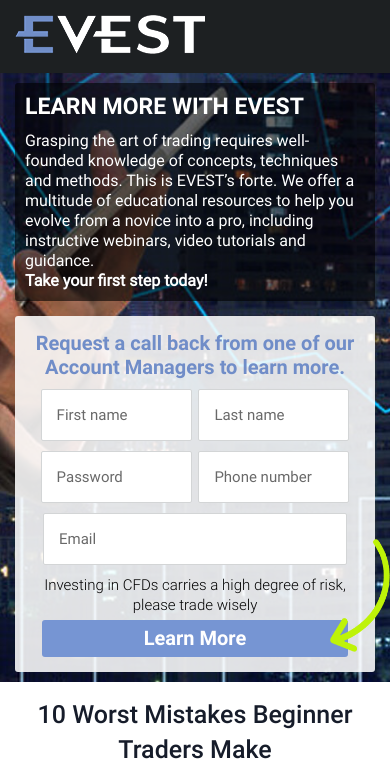
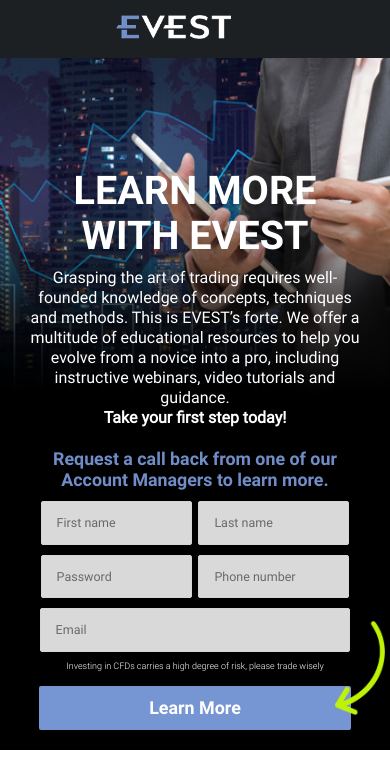
Before and after one commit to TataSwan/TataSwan.github.io, a plain HTML site: page learn_more.html in a window 390 px wide. Shown: the top 762 px of the page. Drawn offline with Linux system fonts and the light colour scheme.

Commit message:
Add mobile version

```diff
--- a/css/styles_for_learn_more.css
+++ b/css/styles_for_learn_more.css
@@ -1,3 +1,7 @@
+.mobile-visible {
+    display: none;
+}
+
 .logo-section {
     padding: 40px 0;
 }
@@ -108,7 +112,7 @@
     font: 25.1px/58.56px 'Roboto Bold';
     color: #fff;
     background-color: #7695d3;
-    border-radius: 3px;
+    border-radius: 2px;
 }
 
 .arrow-to-form {
@@ -199,7 +203,24 @@
 }
 
 @media only screen and (max-width: 768px) {
+    .wrapper {
+        padding: 0 20px;
+    }
+
+    .desktop-visible {
+        display: none;
+    }
+
+    .mobile-visible {
+        display: inline;
+    }
+
+    .logo {
+        width: 115px;
+    }
+
     .logo-section {
+        text-align: center;
         padding: 15px 0;
     }
 
@@ -210,26 +231,30 @@
 
     .main-heading {
         margin-bottom: 10px;
-        font-size: 23px;
-        line-height: 28px;
+        font-size: 39.58px;
+        line-height: 45.23px;
+        text-align: center;
     }
 
     .main-info-block {
         display: block;
         padding: 10px;
         width: 100%;
+        background: none;
     }
 
     .info-block-text {
         font-size: 16px;
         line-height: 20px;
+        text-align: center;
     }
 
     .request-form {
         display: block;
         width: 100%;
-        padding: 15px 10px;
-        margin: 15px auto 0;
+        padding: 10px;
+        margin: 0 auto;
+        background: none;
         box-sizing: border-box;
     }
 
@@ -238,26 +263,63 @@
     }
 
     .request-form-heading {
-        font-size: 20px;
-        line-height: 24px;
+        font-size: 17.82px;
+        line-height: 21.38px;
     }
 
     .form-request-info {
         width: 90%;
-        margin: 0 auto 5px;
-        line-height: 20px;
+        margin: -10px auto 5px;
+        font-size: 9px;
+        line-height: 29.4px;
+        color: #fff;
+    }
+
+    .request-form .form-input {
+        font-size: 12.51px;
+        line-height: 41.74px;
+        background: #d9d9d9;
+    }
+
+    ::-webkit-input-placeholder { /* Chrome/Opera/Safari */
+        font-size: 12.51px;
+        line-height: 41.74px;
+    }
+    ::-moz-placeholder { /* Firefox 19+ */
+        font-size: 12.51px;
+        line-height: 41.74px;
+    }
+    :-ms-input-placeholder { /* IE 10+ */
+        font-size: 12.51px;
+        line-height: 41.74px;
+    }
+    :-moz-placeholder { /* Firefox 18- */
+        font-size: 12.51px;
+        line-height: 41.74px;
+    }
+
+    .request-form .email-input {
+        width: 82%;
     }
 
     .learn-more-btn {
-        width: 90%;
-        font-size: 20px;
-        line-height: 35px;
+        width: 92%;
+        font-size: 17.89px;
+        line-height: 41.74px;
     }
 
     .arrow-to-form {
-        right: -15px;
-        bottom: 20px;
-        width: 60px;
+        right: -10px;
+        bottom: 25px;
+        width: 50px;
+    }
+}
+
+@media only screen and (max-width: 650px) {
+    .header-info-block {
+        padding-top: 100px;
+        background: #000 url(../images/header-info-block-bg-mobile.png) no-repeat top center;
+        background-size: contain;
     }
 }
 
@@ -309,13 +371,13 @@ main {
 
     .mistakes_header {
         font-size: 25px;
-        line-height: 35px;
+        line-height: 25px;
     }
 
     .mistakes-subheadeing {
         margin: 10px auto;
-        font-size: 18px;
-        line-height: 25px;
+        font-size: 13px;
+        line-height: 22px;
     }
 
     .list-of-mistakes-item {
@@ -324,14 +386,14 @@ main {
 
     .list-of-mistakes-item-heading {
         margin-bottom: 7px;
-        font-size: 18px;
-        line-height: 25px;
+        font-size: 22px;
+        line-height: 40px;
     }
 
     .list-of-mistakes-item-text,
     .mistakes-summary {
-        font-size: 16px;
-        line-height: 24px;
+        font-size: 13px;
+        line-height: 22px;
         text-align: justify;
     }
 
```
Also changed, not shown: images/header-info-block-bg-mobile.png (added).
